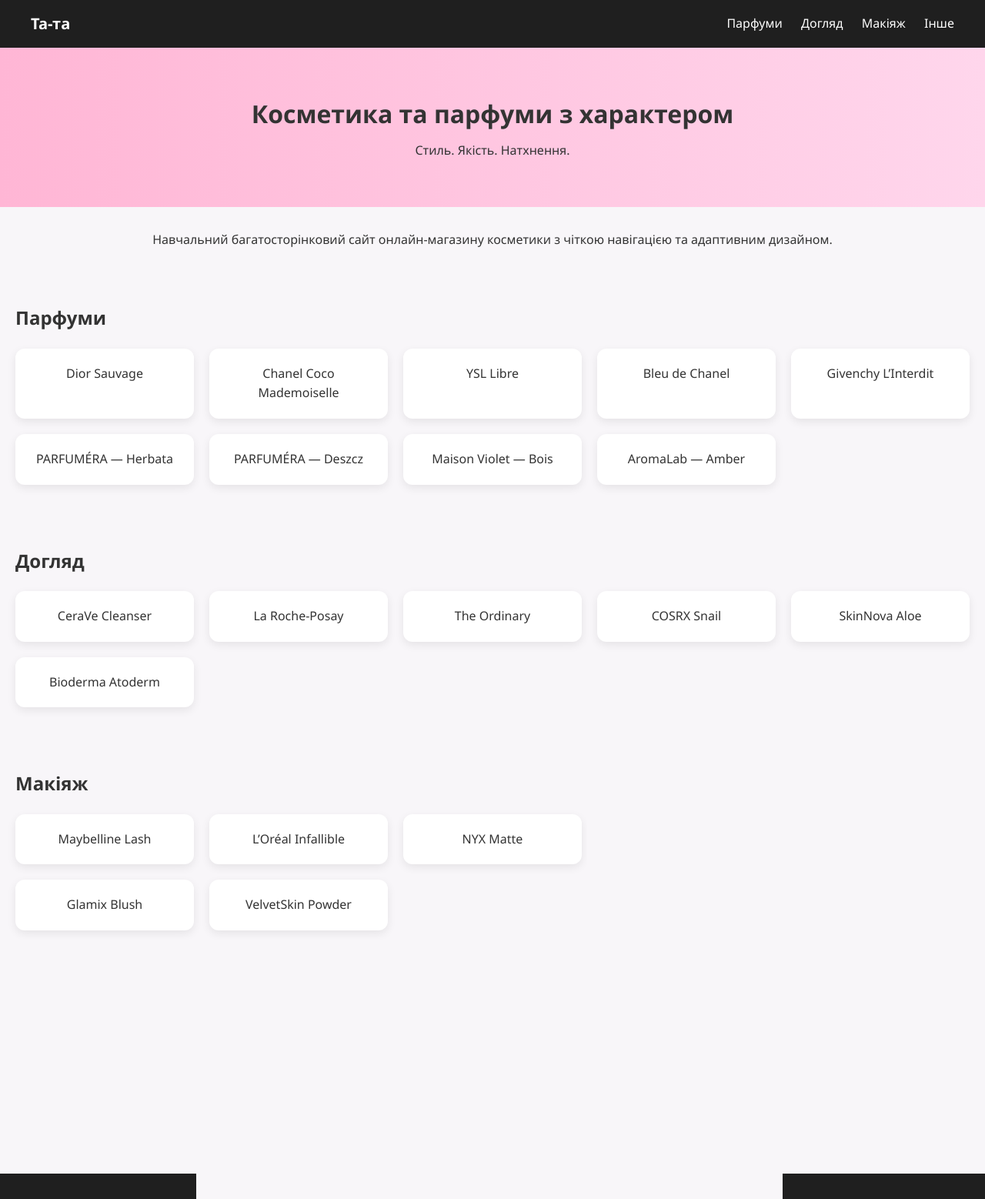
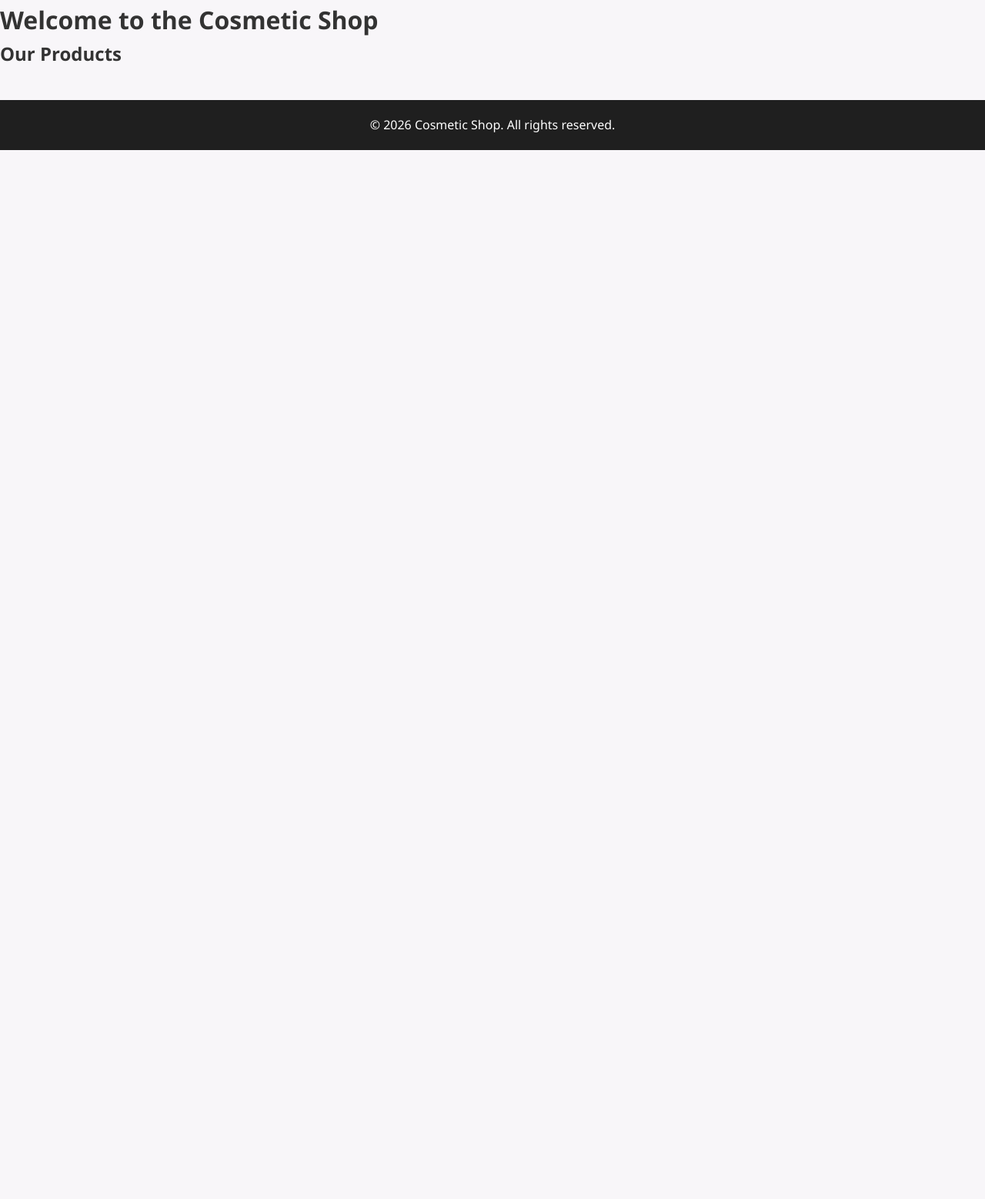
Before and after one commit to barabankn22-lab/Ta-ta_cosmetic-shop.github.io, a plain HTML site: page index.html in a window 1280 px wide. Shown: the whole page at 77% size. After the commit the page ends 800 px from the top, so only its background shows below. Drawn offline with Linux system fonts and the light colour scheme.

Commit message:
Create index.html for the cosmetic shop website

```diff
--- a/index.html
+++ b/index.html
@@ -1,81 +1,24 @@
 <!DOCTYPE html>
-<html lang="uk">
+<html lang="en">
 <head>
     <meta charset="UTF-8">
     <meta name="viewport" content="width=device-width, initial-scale=1.0">
-<title>Та-та — магазин косметики</title>
     <link rel="stylesheet" href="style.css">
+    <title>Cosmetic Shop</title>
 </head>
-
 <body>
-
-<nav class="menu">
-  <div class="logo">Та-та</div>
-  <div class="nav-links">
-    <a href="#perfume">Парфуми</a>
-    <a href="#care">Догляд</a>
-    <a href="#makeup">Макіяж</a>
-    <a href="#other">Інше</a>
-  </div>
-</nav>
-
-<header class="hero">
-  <h1>Косметика та парфуми з характером</h1>
-  <p>Стиль. Якість. Натхнення.</p>
+    <header>
+        <h1>Welcome to the Cosmetic Shop</h1>
     </header>
-
-<section class="intro">
-  <p>Навчальний багатосторінковий сайт онлайн-магазину косметики з чіткою навігацією та адаптивним дизайном.</p>
+    <main>
+        <section>
+            <h2>Our Products</h2>
+            <!-- Product listing will go here -->
         </section>
-
-
-<h2 id="perfume" class="section-title">Парфуми</h2>
-<section class="products">
-  <a href="products/product01.html" class="card">Dior Sauvage</a>
-  <a href="products/product02.html" class="card">Chanel Coco Mademoiselle</a>
-  <a href="products/product03.html" class="card">YSL Libre</a>
-  <a href="products/product04.html" class="card">Bleu de Chanel</a>
-  <a href="products/product05.html" class="card">Givenchy L’Interdit</a>
-  <a href="products/product06.html" class="card">PARFUMÉRA — Herbata</a>
-  <a href="products/product07.html" class="card">PARFUMÉRA — Deszcz</a>
-  <a href="products/product08.html" class="card">Maison Violet — Bois</a>
-  <a href="products/product09.html" class="card">AromaLab — Amber</a>
-</section>
-
-
-<h2 id="care" class="section-title">Догляд</h2>
-<section class="products">
-  <a href="products/product10.html" class="card">CeraVe Cleanser</a>
-  <a href="products/product11.html" class="card">La Roche-Posay</a>
-  <a href="products/product12.html" class="card">The Ordinary</a>
-  <a href="products/product13.html" class="card">COSRX Snail</a>
-  <a href="products/product14.html" class="card">SkinNova Aloe</a>
-  <a href="products/product15.html" class="card">Bioderma Atoderm</a>
-</section>
-
-
-<h2 id="makeup" class="section-title">Макіяж</h2>
-<section class="products">
-  <a href="products/product16.html" class="card">Maybelline Lash</a>
-  <a href="products/product17.html" class="card">L’Oréal Infallible</a>
-  <a href="products/product18.html" class="card">NYX Matte</a>
-  <a href="products/product19.html" class="card">MAC Ruby Woo</a>
-  <a href="products/product20.html" class="card">Fenty Gloss</a>
-  <a href="products/product21.html" class="card">Glamix Blush</a>
-  <a href="products/product22.html" class="card">VelvetSkin Powder</a>
-</section>
-
-
-<h2 id="other" class="section-title">Інше</h2>
-<section class="products">
-  <a href="products/product23.html" class="card">HairLux Mask</a>
-  <a href="products/product24.html" class="card">NailPro Gel</a>
-  <a href="products/product25.html" class="card">SpaSense Oil</a>
-</section>
-
+    </main>
     <footer>
-  © 2026 Та-та | Онлайн-магазин косметики
+        <p>&copy; 2026 Cosmetic Shop. All rights reserved.</p>
     </footer>
-
+    <script src="script.js"></script>
 </body>
 </html>
```
Lines whose indentation alone changed are shown as unchanged.
